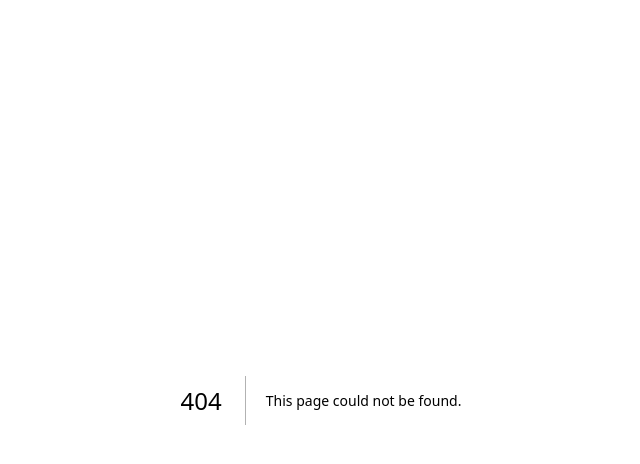
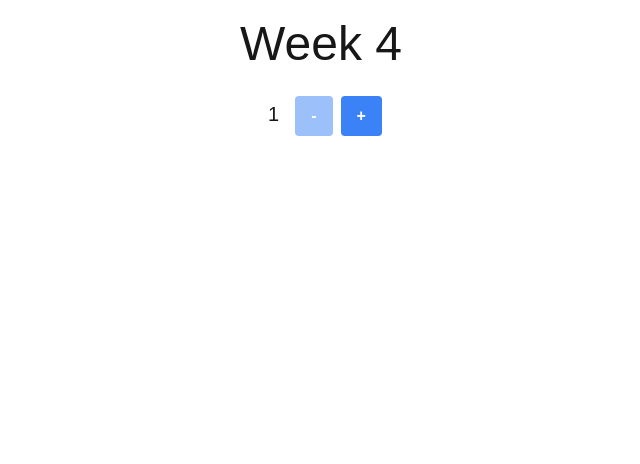
Before and after one commit to liamjwoods5/cprg306-assignments, a Next.js app: page /week-4 in a window 1280 px wide. Before the commit this address had no page. Shown: the top 464 px of the page, without its empty margins (319-959 px from the left). Built offline with nearby package versions, Linux system fonts and the light colour scheme.

Commit message:
Week-4 Work
week  4 assignment completed and pushed

```diff
--- a/app/page.js
+++ b/app/page.js
@@ -15,6 +15,11 @@ export default function Home() {
 						Week-3 Assignment
 					</a>
 				</li>
+				<li>
+					<a href="/week-4" className="hover:text-blue-500 hover:underline">
+						Week-4 Assignment
+					</a>
+				</li>
 			</ul>
 		</div>
 	);
--- /dev/null
+++ b/app/week-4/new-item.js
@@ -0,0 +1,45 @@
+"use client";
+import { useState } from "react";
+
+export default function NewItem() {
+	const [quantity, setQuantity] = useState(1);
+
+	const increment = () => {
+		setQuantity((prevQuantity) => {
+			if (prevQuantity < 20) {
+				return prevQuantity + 1;
+			}
+			return prevQuantity;
+		});
+	};
+
+	const decrement = () => {
+		setQuantity((prevQuantity) => {
+			if (prevQuantity > 1) {
+				return prevQuantity - 1;
+			}
+			return prevQuantity;
+		});
+	};
+
+	return (
+		<div className="text-center">
+			<h1 className="inline-block mx-4 text-xl">{quantity}</h1>
+			<button
+				onClick={decrement}
+				disabled={quantity <= 1}
+				className="bg-blue-500 hover:bg-blue-700 text-white font-bold py-2 px-4 rounded inline-block disabled:opacity-50"
+			>
+				-
+			</button>
+
+			<button
+				onClick={increment}
+				disabled={quantity >= 20}
+				className="bg-blue-500 hover:bg-blue-700 text-white font-bold py-2 px-4 rounded inline-block m-2 disabled:opacity-50"
+			>
+				+
+			</button>
+		</div>
+	);
+}
--- /dev/null
+++ b/app/week-4/page.js
@@ -0,0 +1,11 @@
+import React from "react";
+import NewItem from "./new-item";
+
+export default function Main() {
+	return (
+		<div>
+			<h1 className="text-5xl text-center m-5">Week 4</h1>
+			<NewItem />
+		</div>
+	);
+}
```
Also changed, not shown: package.json (+6 -6 lines), 1 other file (tests, documents, lock files or other folders). Lines whose indentation alone changed are shown as unchanged.
